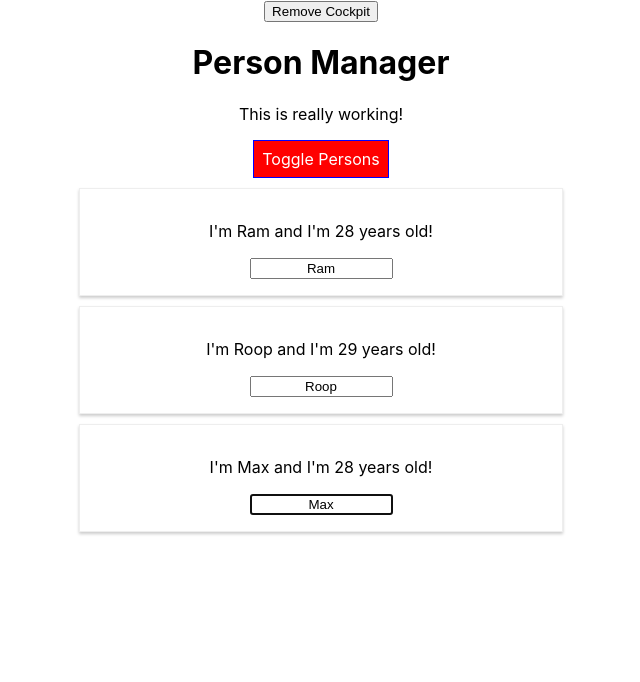
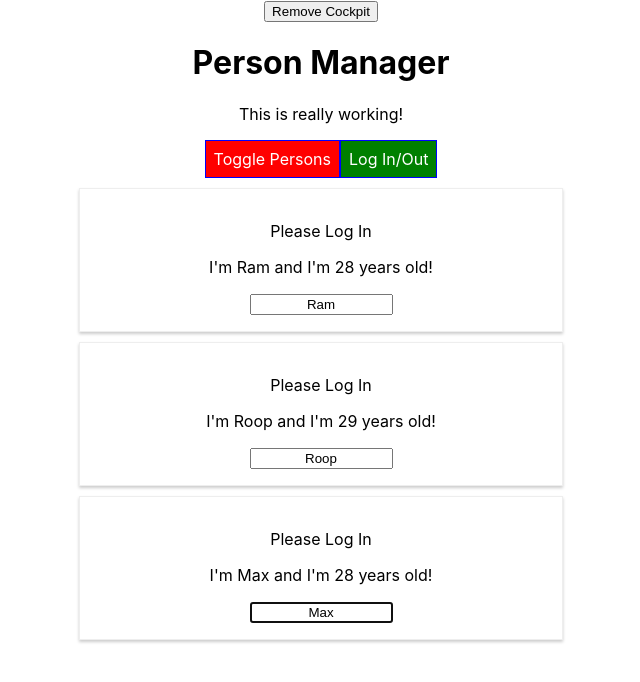
Before and after one commit to Ch-sriram/react, a React (Create React App) app in the folder react-examples/: page / in a window 1280 px wide. Shown: the top 682 px of the page, without its empty margins (319-959 px from the left). Built offline with nearby package versions, Linux system fonts and the light colour scheme.

Commit message:
Understanding Prop Chain Problems and why use Context API?

```diff
--- a/react-examples/src/components/Cockpit/Cockpit.component.jsx
+++ b/react-examples/src/components/Cockpit/Cockpit.component.jsx
@@ -39,6 +39,7 @@ const Cockpit = props => {
       >
         Toggle Persons
       </button>
+      <button onClick={props.login}>{"Log In/Out"}</button>
     </div>
   );
 };
--- a/react-examples/src/components/Persons/Person/Person.component.jsx
+++ b/react-examples/src/components/Persons/Person/Person.component.jsx
@@ -18,6 +18,11 @@ class Person extends PureComponent {
     console.log("[Person.jsx] rendering...");
     return (
       <Aux>
+        {
+          this.props.isAuth ?
+            <p>Authenticated</p> :
+            <p>Please Log In</p>
+        }
         <p onClick={this.props.click}>
           I'm {this.props.name} and I'm {this.props.age} years old!
         </p>
@@ -40,3 +45,32 @@ Person.propTypes = {
 };
 
 export default withClass(Person, PersonStyleClasses.Person);
+
+
+/**
+ * The problem with this approach is that here, even when
+ * there's no need of the information for <Persons/> component,
+ * even then, it is just sending the `isAuth` property from
+ * <App/> to <Person/> via `isAuthenticated` property, which is
+ * the state variable from <App/> called `authenticated`.
+ *
+ * Now, the <Persons/> isn't using the state info -
+ * `authenticated` from the <App/> and acting just as mediatory
+ * between the <App/> and the <Person/>, which makes <Persons/>
+ * a simple mediatory component, whereas, the purpose of a
+ * component should just, it being a standalone component,
+ * which is generic and can be used elsewhere when defined as
+ * a part of the library.
+ *
+ * Therefore, if there's a component tree like the following:
+ *    <A/> -> <B/> -> <C/> -> <D/> -> <E/>
+ * And on this flow of components, if <E/> wants to know some
+ * state information at <A/>, then the components <B/>, <C/> &
+ * <D/> simply become components that are also mediators and
+ * they have to pass in the info from <A/> to <E/> as a prop,
+ * which is not an efficient solution to this problem.
+ *
+ * And so, the right approach to solve this kind of a problem
+ * is to use the Context API using `React.createContext()`
+ * which we'll see later.
+ */
--- a/react-examples/src/components/Persons/Persons.component.jsx
+++ b/react-examples/src/components/Persons/Persons.component.jsx
@@ -28,6 +28,7 @@ class Persons extends PureComponent {
           name={person.name}
           age={person.age}
           changed={(event) => this.props.nameChanged(event, person.id)}
+          isAuth={this.props.isAuthenticated}
         />
       );
     });
--- a/react-examples/src/containers/App.js
+++ b/react-examples/src/containers/App.js
@@ -10,6 +10,38 @@ import Aux from '../hoc/Auxiliary/Auxiliary.hoc';
 
 // Required Styles
 import AppStyleClasses from './App.module.css';
+
+/**
+ * Assume that, for the <Person/> component, we want to add
+ * in a dummy authentication whose handler is written inside
+ * the <App/> component, and it is invoked from the <Cockpit/>
+ * component. The <Cockpit/> component receives the
+ * loginHandler() function's reference as a `prop` from App
+ * component.
+ *
+ * Now, the loginHandler() event handler, which is invoked from
+ * the <Cockpit/> component, will simply change some state
+ * object, let's say we have a new state variable called
+ * `authenticated`, which is initially false.
+ *
+ * Inside the loginHandler() function, we can call setState and
+ * set `authenticated` to true, and this loginHandler()'s
+ * reference is sent to the <Cockpit/> component as a property
+ * called `login`.
+ *
+ * Now, we also want to get the information whether every
+ * <Person/> component is authenticated or not. And since the
+ * state of the authentication status, which is `authenticated`
+ * is stored at <App/> component, and also, since the App
+ * component only has access to the <Persons/> component, we
+ * can send in the state value of `authenticated` as a property
+ * to the <Persons/> component (let's say `isAuthenticated`
+ * prop). Inside the <Persons/> component, we can pass the
+ * `isAuthenticated` property to each <Person/> as (say)
+ * `isAuth` property. And inside the <Person/> component, we
+ * can print information on each <Person/> whether it is
+ * "Authenticated" or "Not Authenticated".
+ */
 
 class App extends Component {
   constructor(props) {
@@ -26,7 +58,8 @@ class App extends Component {
     otherState: "This has some value",
     showPersons: false,
     showCockpit: true,
-    inputKeyPressCounter: 0
+    inputKeyPressCounter: 0,
+    authenticated: false
   }
 
   static getDerivedStateFromProps = (props, state) => {
@@ -72,6 +105,12 @@ class App extends Component {
     this.setState({ showPersons: !this.state.showPersons });
   };
 
+  loginHandler = () => {
+    this.setState(prevState => {
+      return { authenticated: !prevState.authenticated };
+    });
+  }
+
   render() {
     console.log("[App.js] rendering...");
     let persons = null;
@@ -82,6 +121,7 @@ class App extends Component {
           persons={this.state.persons}
           clicked={this.deletePersonHandler}
           nameChanged={this.nameChangedHandler}
+          isAuthenticated={this.state.authenticated}
         />
       );
     }
@@ -104,6 +144,7 @@ class App extends Component {
               showPersons={this.state.showPersons}
               personsLength={this.state.persons.length}
               clicked={this.togglePersonsHandler}
+              login={this.loginHandler}
             /> : null
         }
         {persons}
```
